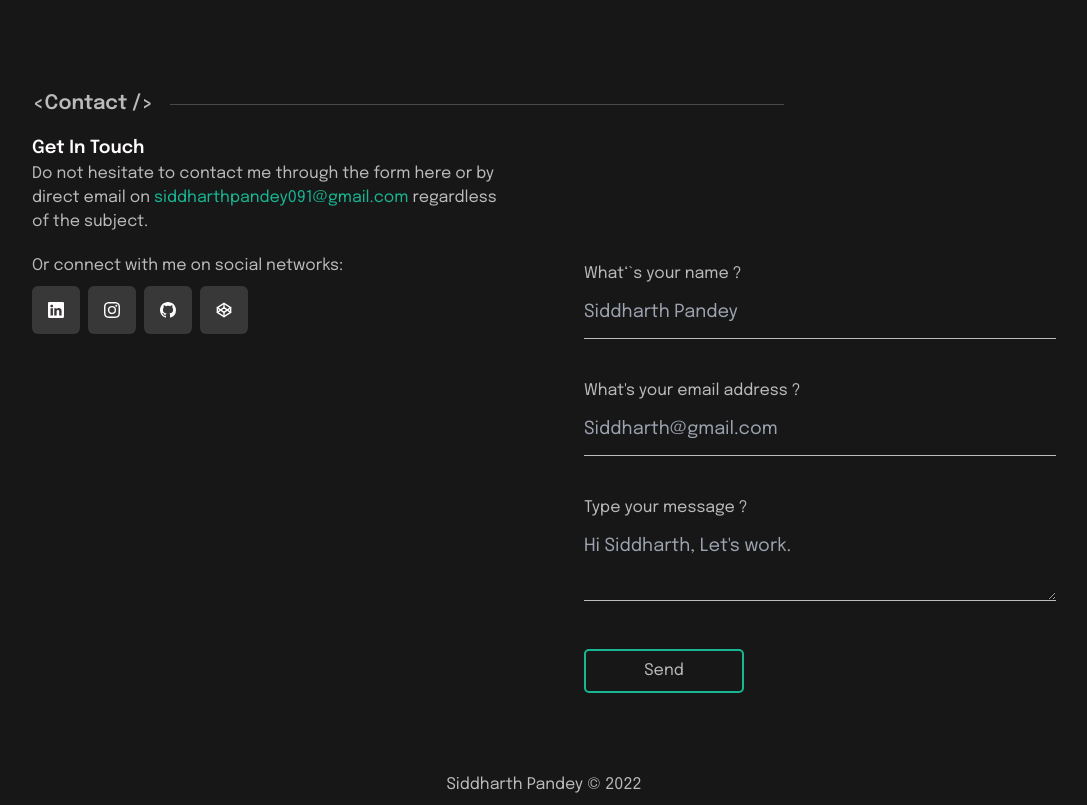
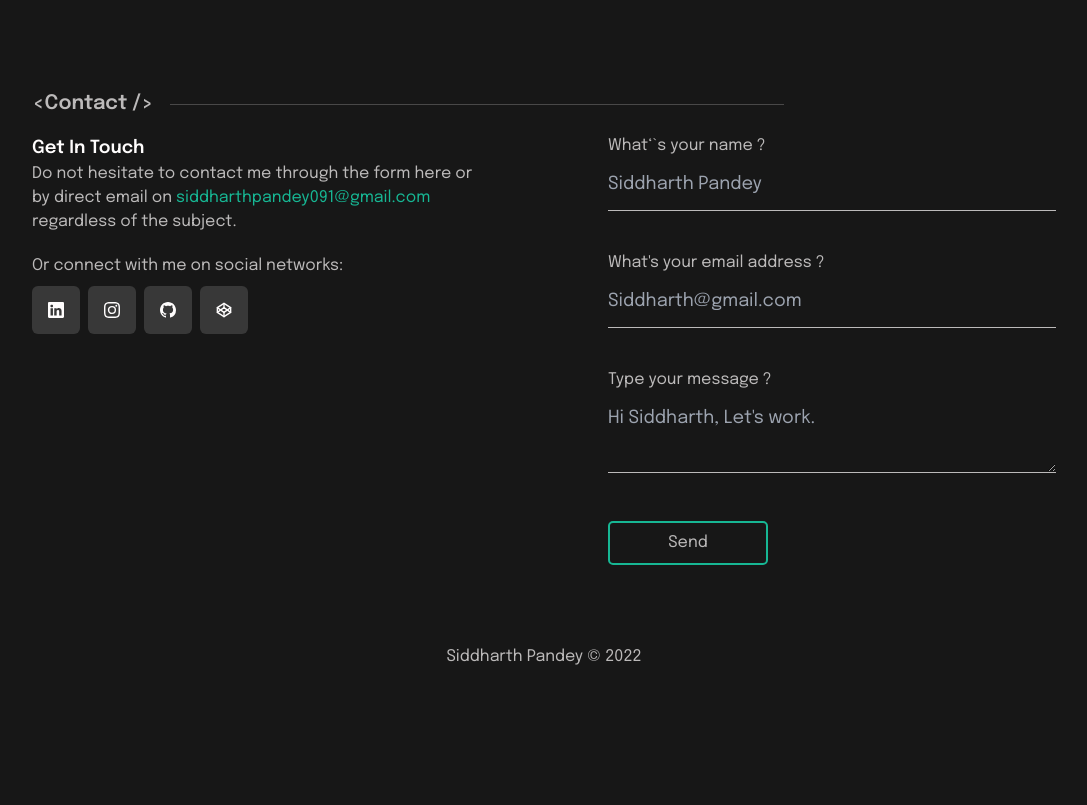
Before and after one commit to siddharthpandey091/creativesiddharth, a Next.js app: page / in a window 1280 px wide. Shown: the part 3980-4785 px from the top of the page, without its empty margins (96-1183 px from the left). After the commit the page ends 4657 px from the top, so only its background shows below. Built offline with nearby package versions, Linux system fonts and the light colour scheme.

Commit message:
Update Contact.jsx

```diff
--- a/components/Contact.jsx
+++ b/components/Contact.jsx
@@ -47,7 +47,7 @@ const Contact = () => {
         <p className="text-xl font-semibold">&#60;Contact &#47;&#62;</p>
         <div className="md:w-[60%] w-[40%] h-[1px] bg-borderColor opacity-30"></div>
       </div>
-      <div className="mt-4 w-full flex md:flex-row flex-col justify-between md:space-y-32 space-x-20">
+      <div className="mt-4 w-full flex md:flex-row flex-col justify-between md:gap-32 gap-20">
         <div className="md:w-[50%] w-full">
           <h1 className="text-lg text-primary font-semibold">Get In Touch</h1>
           <p className="mb-5">
@@ -97,7 +97,7 @@ rel="noreferrer"
             </a>
           </div>
         </div>
-        <div className="md:w-[50%] w-full">
+        <div className="md:w-[50%] w-full md:mt-0 mt-7">
           <form ref={form} onSubmit={sendEmail}>
             <div className="mb-10">
               <label>What&lsquo;`s your name ?</label> <br />
```
